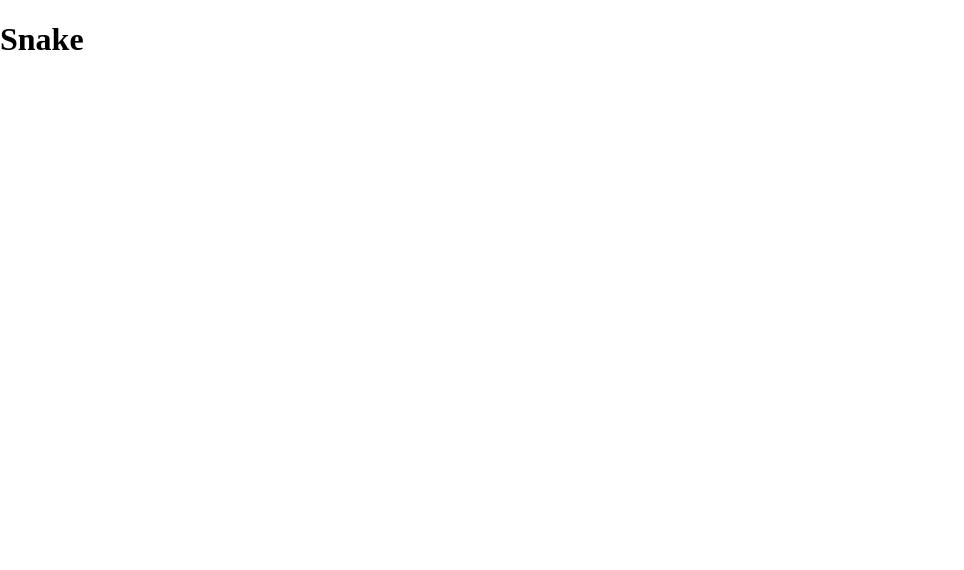
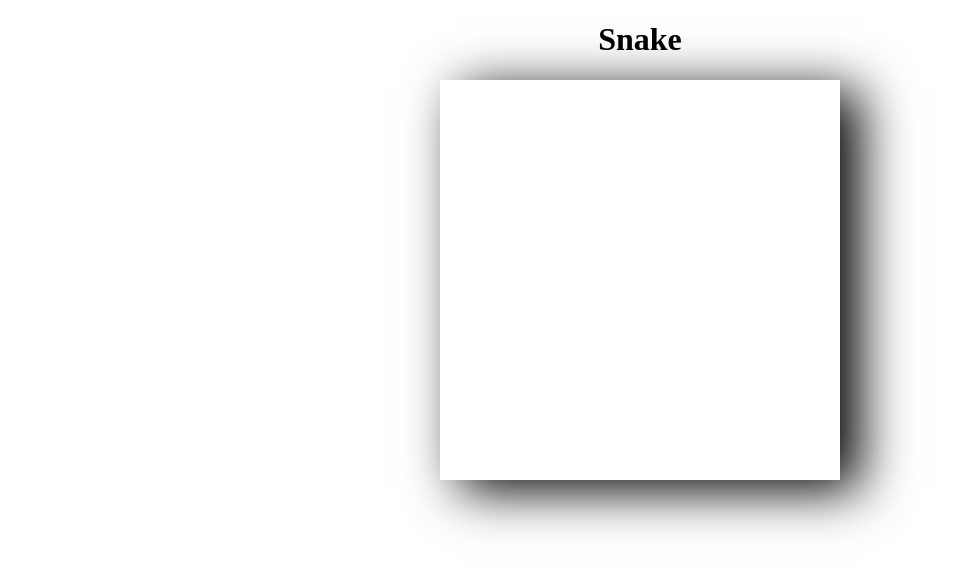
Before and after one commit to BeckBrook/snake, a website: page index.html in a window 1280 px wide. Shown: the whole page, without its empty margins (0-964 px from the left). Drawn offline with Linux system fonts and the light colour scheme.

Commit message:
ajout de l'ombre du canvas CSS

```diff
--- a/index.html
+++ b/index.html
@@ -5,18 +5,22 @@
     <title>Snake</title>
     <style>
       body{
-        margin : 0px;
+        margin: 0px;
         padding: 0px;
-        display : flex; //CSS flex mode
-        flex-direction : column; //content is displayed in a column
-        justify-content : center; //the content will be centered
-        align-items: center; //the items are centered
+        display: flex;
+        flex-direction: column;
+        justify-content: center;
+        align-items: center;
+      }
+
+      canvas{
+        box-shadow: black 20px 10px 50px;
       }
     </style>
   </head>
   <body>
     <h1>Snake</h1>
-    <canvas id="game" width="400" height="400"></canvas> <!--definition of a game zone -->
+    <canvas id="game" width="400" height="400"></canvas> <!--definition of a 'game zone' called canvas-->
     <script type="index.js">//calling our javascript file
     </script>
   </body>
```
